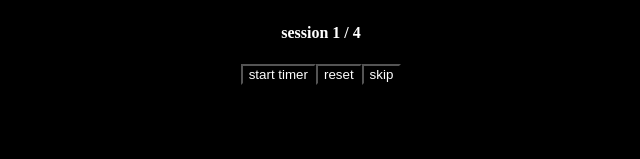
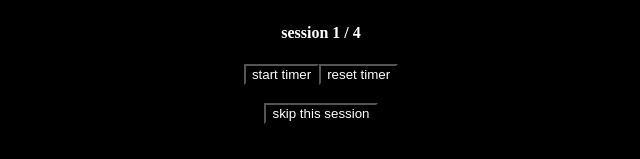
Before and after one commit to mistyb01/pomos, a React (Vite) app: page / in a window 1280 px wide. Shown: the part 291-450 px from the top of the page, without its empty margins (319-959 px from the left). Built offline with nearby package versions, Linux system fonts and the light colour scheme.

Commit message:
reset cycle function

```diff
--- a/src/Timer.jsx
+++ b/src/Timer.jsx
@@ -71,6 +71,11 @@ function Timer({ cycle }) {
     setRemainingTime(null);
   }
 
+  function handleCycleReset() {
+    setCycleIndex(0);
+    setRemainingTime(null);
+  }
+
   return (
     <>
       <div className="timer-container">
@@ -91,10 +96,20 @@ function Timer({ cycle }) {
         {timerActive ? "pause" : "start"} timer
       </button>
 
-      <button onClick={handleTimerReset}>reset</button>
+      <button onClick={handleTimerReset}>reset timer</button>
+
+      <br />
+      <br />
 
       {cycleIndex + 1 < cycle.length && (
-        <button onClick={handleTimerNext}>skip</button>
+        <button onClick={handleTimerNext}>skip this session</button>
+      )}
+
+      <br />
+      <br />
+
+      {cycleIndex !== 0 && (
+        <button onClick={handleCycleReset}>start over cycle</button>
       )}
 
       {isCycleComplete && (
```
